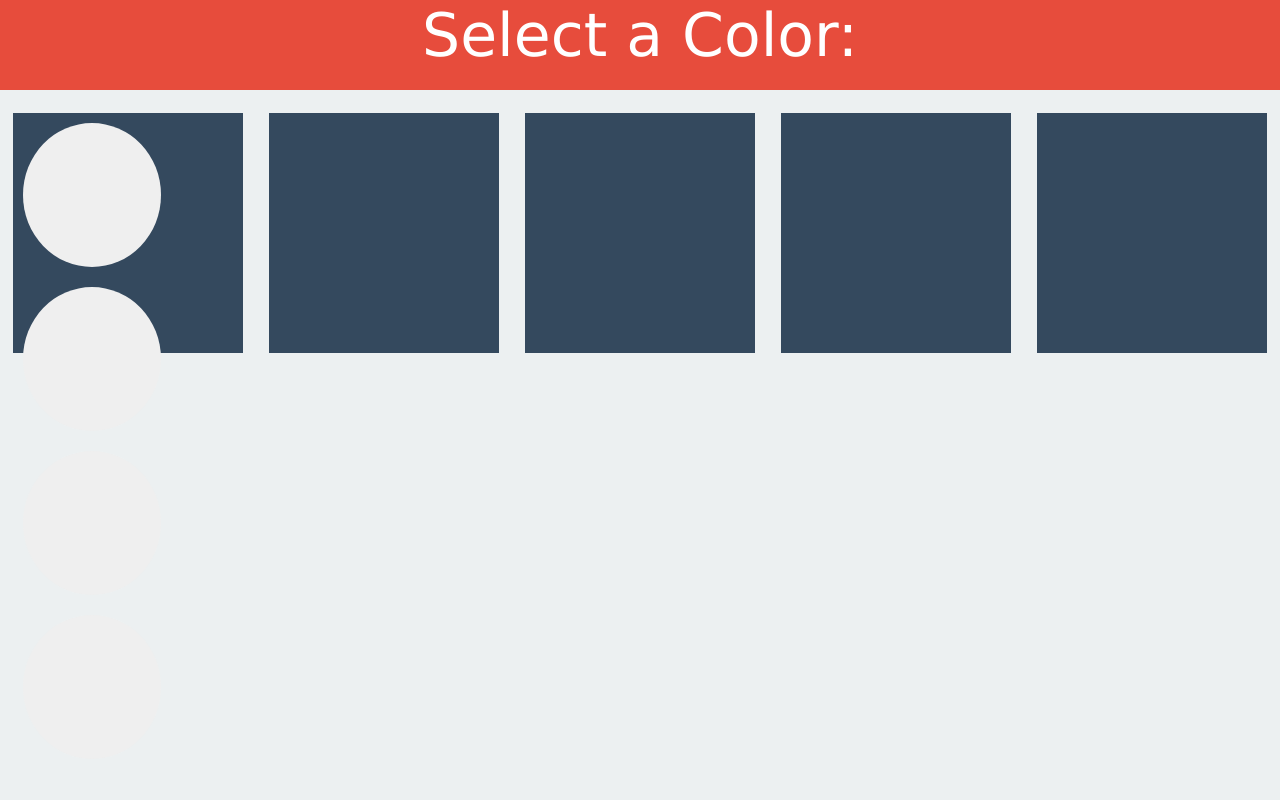
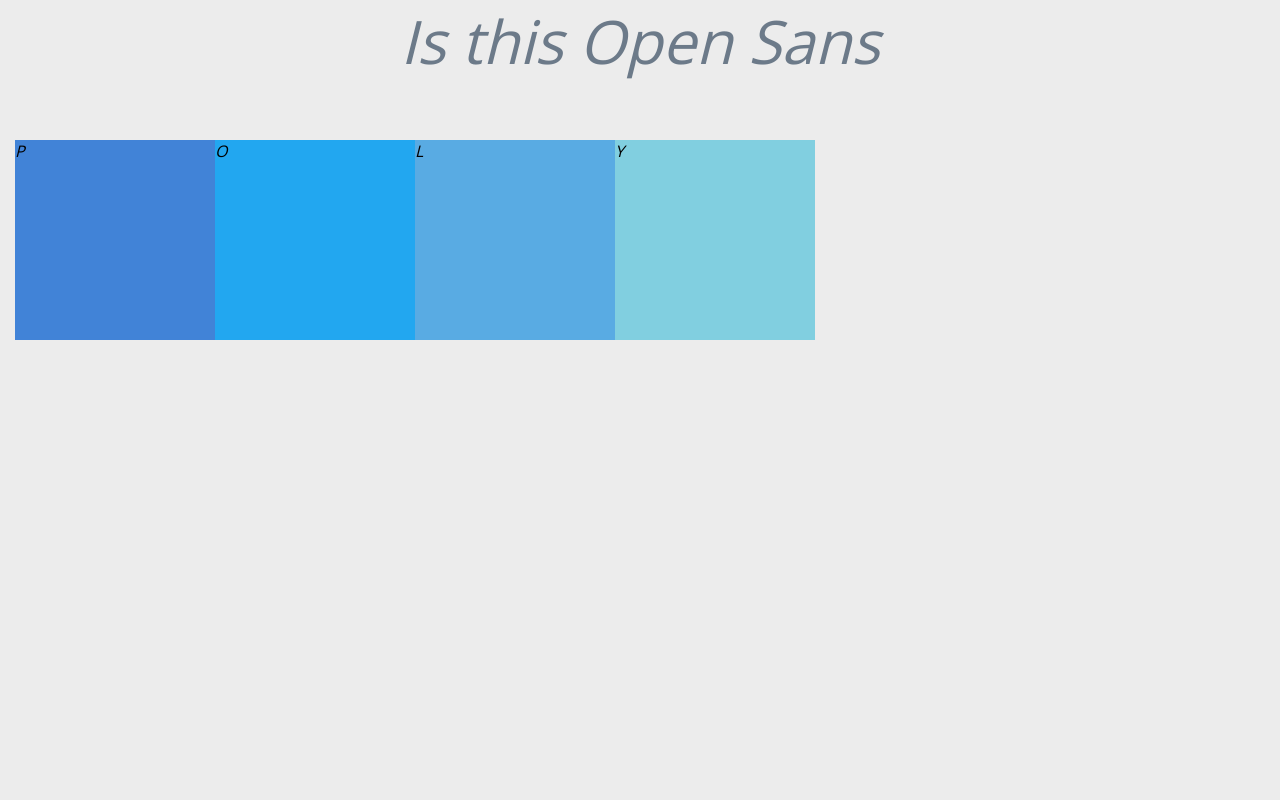
Before and after one commit to thepoly/lights, a PHP site: page /index.html in a window 1280 px wide. Run offline with PHP 8.4, Linux system fonts and the light colour scheme.

Commit message:
updating the web interface

```diff
--- a/server/index.html
+++ b/server/index.html
@@ -3,10 +3,11 @@
 
 	<title>Poly Lights</title>
   <link rel="stylesheet" type="text/css" href="hover.css">
+	<link rel="stylesheet" type="text/css" href="http://fonts.googleapis.com/css?family=Open+Sans">
 	<style>
   .title{
-    background-color: #e74c3c;
     padding-top: 0;
+		color: #6C7A89;
 		padding-bottom: 10px;
     height:10%;
     margin:0;
@@ -17,35 +18,52 @@
     height: 40%;
     float: left;
   }
-	.lightBox{
-		background-color: #34495e;
-		margin: 1%;
-		width:18%;
-		height:30%;
-		float:left;
-	}
-	.btn {
-	  display:block;
-	  height: 60%;
-	  width: 60%;
-		padding:15px;
-		margin: 10px;
-		float: left;
-	  border-radius: 50%;
-	  border: 0px solid red;
-
+	.boxOne {
+			margin-left: 50px;
+	    width: 200px;
+	    height: 200px;
+	    background: #4183D7;
+	    position: relative;
+	    top: 40px;
+	    left: -35px;
 	}
 
+	.boxTwo {
+	    width: 200px;
+	    height: 200px;
+			background: #22A7F0;
+	    position: absolute;
+	    left: 200px;
+	    top: 0px;
+	}
+	.boxThree {
+			width: 200px;
+			height: 200px;
+			background: #59ABE3;
+			position: absolute;
+			left: 200px;
+			top: 0px;
+	}
+	.boxFour {
+			width: 200px;
+			height: 200px;
+			background: #81CFE0;
+			position: absolute;
+			left: 200px;
+			top: 0px;
+	}
 	body{
-    background-color: #ecf0f1;
+    background-color: #ececec;
     margin: 0;
     padding: 0;
-	  font-family: 'Lucida Sans Unicode', 'Lucida Grande', sans-serif;
+	  font-family: Open Sans;
+		font-style: italic;
+		font-variant: normal;
 
 	}
 	p{
 		font-size:60px;
-		color: white;
+
 	}
 	</style>
   <script>
@@ -56,22 +74,16 @@
 </head>
 <body>
   <div class = "title">
-	   <center><p id = "demo">Select a Color: </p></center>
+	   <center><p id = "demo">Is this Open Sans</p></center>
   </div>
-	<div class = "lightBox">
-		<button class = "btn" name = "asdf">
-		<button class = "btn" name = "asdf">
-		<button class = "btn" name = "asdf">
-		<button class = "btn" name = "asdf">
+	<div class = "boxOne">P
+		<div class = "boxTwo">O
+			<div class = "boxThree">L
+				<div class = "boxFour">Y
+				</div>
+			</div>
+		</div>
+	</div>
 
-	</div>
-	<div class = "lightBox">
-	</div>
-	<div class = "lightBox">
-	</div>
-	<div class = "lightBox">
-	</div>
-	<div class = "lightBox">
-	</div>
 </body>
 </html>
--- a/server/index.php
+++ b/server/index.php
@@ -13,8 +13,6 @@
 
 	header("HTTP/1.0 200 OK");
 }
-
-
 ?>
 <html>
 <head>
@@ -38,7 +36,6 @@
 </head>
 <body>
 	<script>
-
 	function getRGB(color) {
 	    var result;
 	    // Look for rgb(num,num,num)
```
